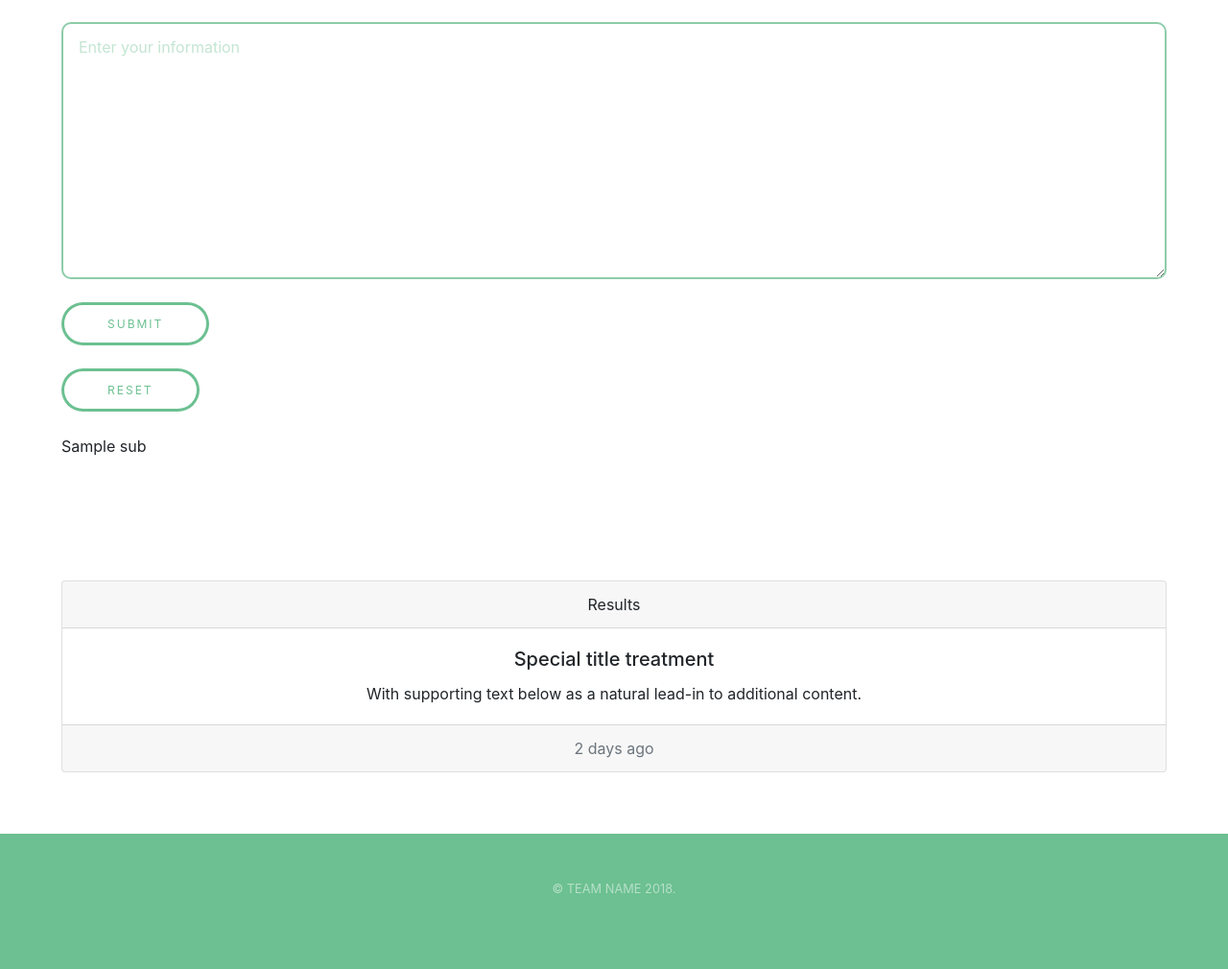
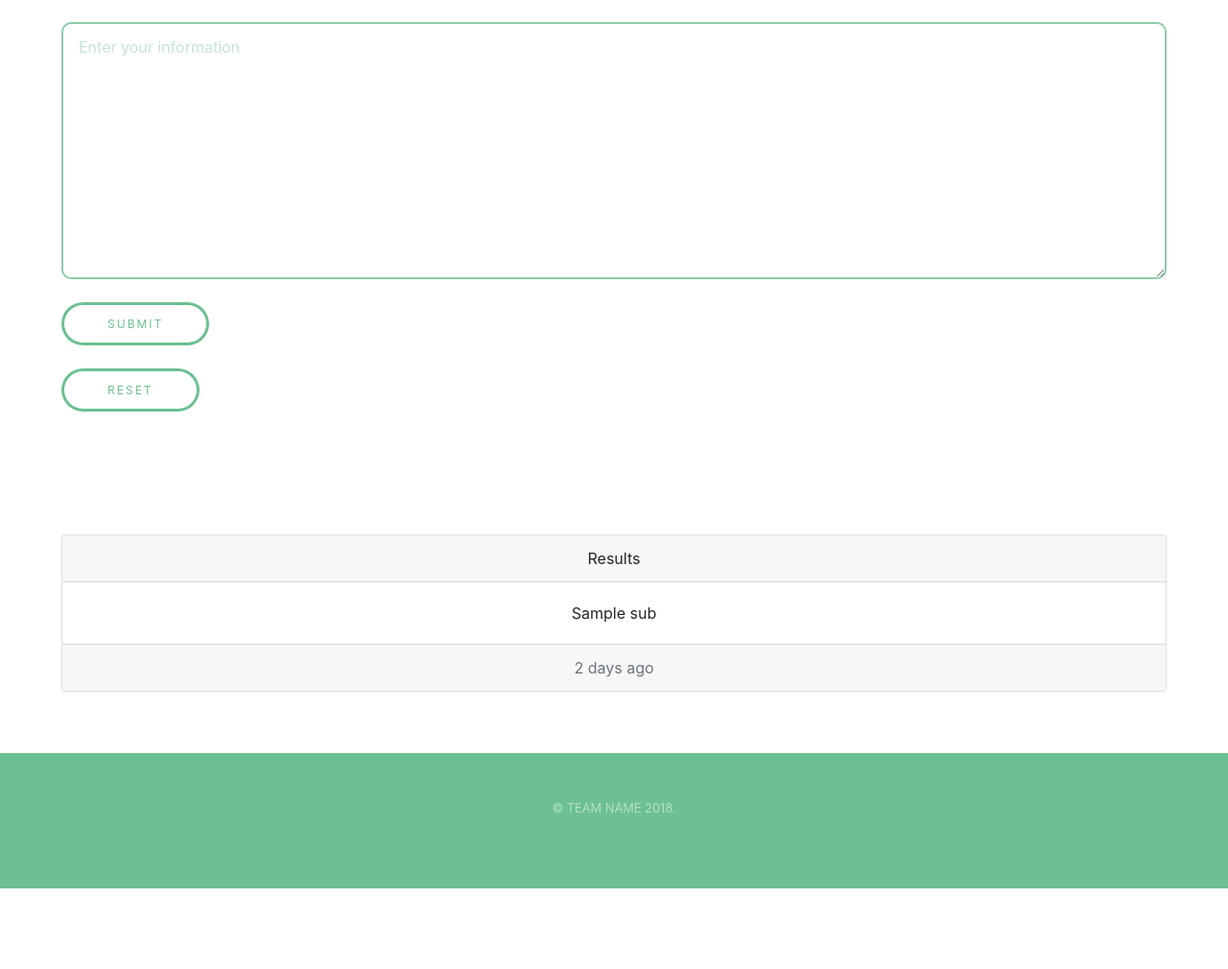
Before and after one commit to nshdesai/Amax, a Flask app: template templates/create.html in a window 1280 px wide. Shown: the part 264-1274 px from the top of the page at 96% size. After the commit the page ends 1190 px from the top, so only its background shows below. Run offline with Flask 2, Linux system fonts and the light colour scheme; the template is opened without the code that fills it: most values are stand-ins (such as "Sample title", 1, 10 or a date in 2020); some libraries are stand-ins or nearby versions.

Commit message:
moving results into card

```diff
--- a/templates/create.html
+++ b/templates/create.html
@@ -48,9 +48,6 @@
 									<li><input type="reset" value="Reset"/></li>
 								</ul>
 							</div>
-							{% if sub %}
-							<div>{{ sub |safe }}</div>
-							{% endif %}
 						</div>
 					</form>
 					</div>
@@ -62,8 +59,11 @@
 					  Results
 					</div>
 					<div class="card-body">
-					  <h5 class="card-title">Special title treatment</h5>
-					  <p class="card-text">With supporting text below as a natural lead-in to additional content.</p>
+					  <p class="card-text">
+						  {% if sub %}
+							{{ sub |safe }}
+							{% endif %}
+					  </p>
 					</div>
 					<div class="card-footer text-muted">
 					  2 days ago
```
